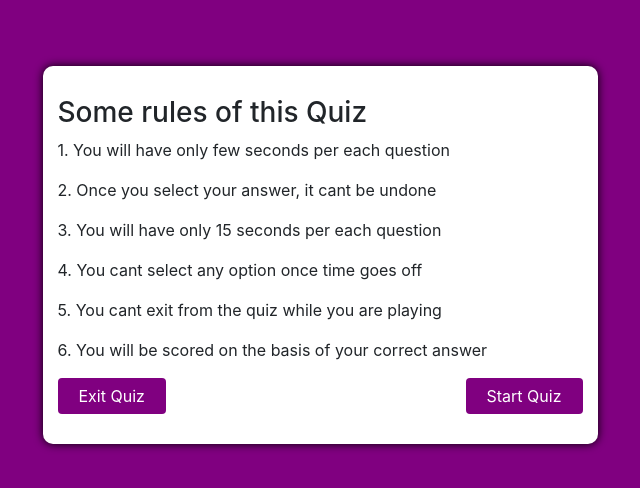
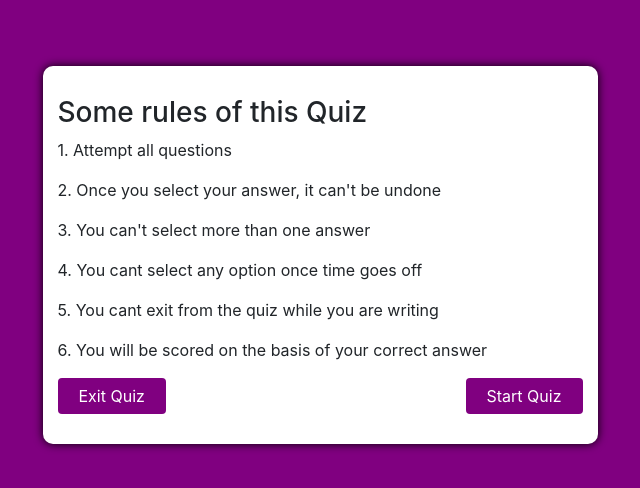
Before and after one commit to DivineChuks/Quiz-App, a plain HTML site: page index.html in a window 1280 px wide. Both pictures are taken after a click on the button "START". Shown: the part 80-568 px from the top of the page, without its empty margins (320-960 px from the left). Drawn offline with Linux system fonts and the light colour scheme.

Commit message:
additional commit

```diff
--- a/index.html
+++ b/index.html
@@ -71,11 +71,11 @@
                     <h3>Some rules of this Quiz</h3>
                   </div>
                   <div class="options">
-                      <p>1. You will have only few seconds per each question</p>
-                      <p>2. Once you select your answer, it cant be undone</p>
-                      <p>3. You will have only 15 seconds per each question</p>
+                      <p>1. Attempt all questions</p>
+                      <p>2. Once you select your answer, it can't be undone</p>
+                      <p>3. You can't select more than one answer</p>
                       <p>4. You cant select any option once time goes off</p>
-                      <p>5. You cant exit from the quiz while you are playing</p>
+                      <p>5. You cant exit from the quiz while you are writing</p>
                       <p>6. You will be scored on the basis of your correct answer</p>
                     </div>
                     <button id="startQuiz" style="background-color: purple;" class="btn btn-large text-right">Start Quiz</button>
```
